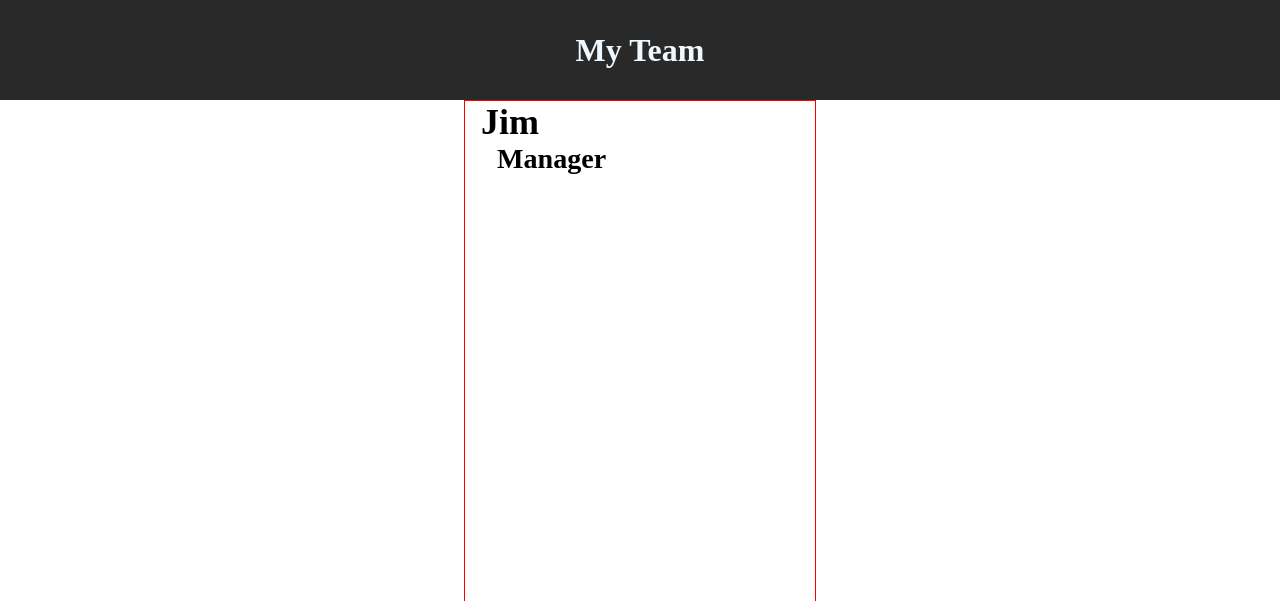
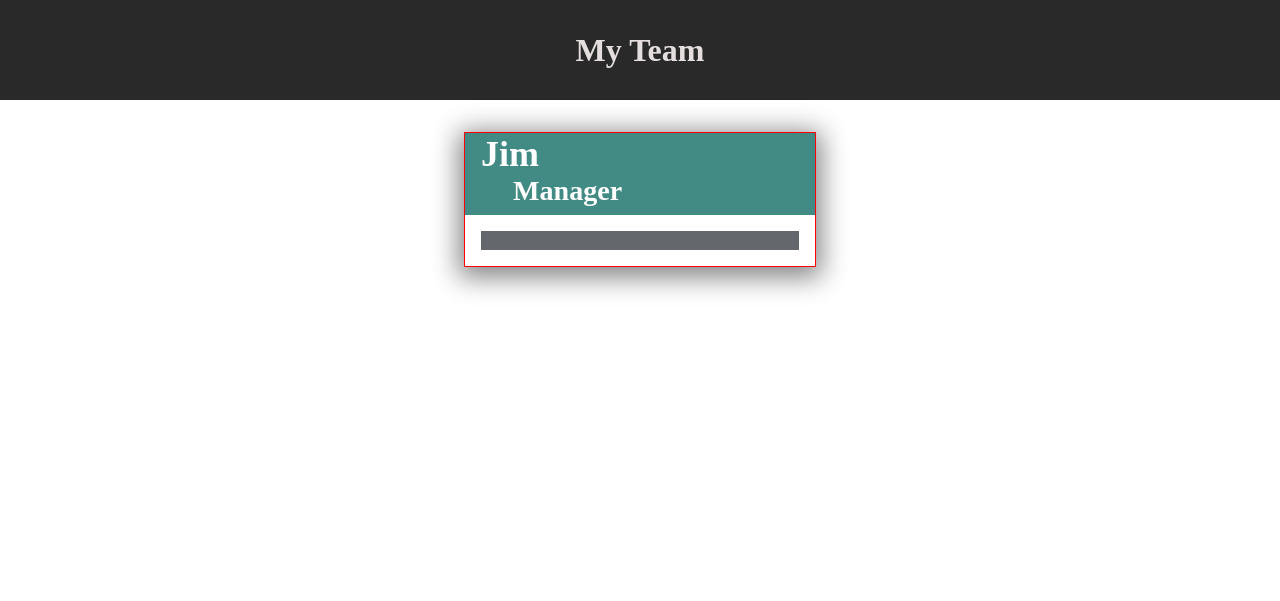
Before and after one commit to Atlas238/team-profile-generator, a website: page Develop/Output/index.html in a window 1280 px wide. Shown: the top 601 px of the page. Drawn offline with Linux system fonts and the light colour scheme.

Commit message:
styling template

```diff
--- a/Develop/Output/style.css
+++ b/Develop/Output/style.css
@@ -1,7 +1,9 @@
 :root {
     --primary: #292929;
     --primary-light: #505050;
-    --text: aliceblue;
+    --card-primary: #428a84;
+    --card-secondary: #64676b;
+    --text: rgb(228, 222, 222);
 }
 /* Scroll bar */
 ::-webkit-scrollbar {
@@ -43,7 +45,7 @@ header {
 header h1 {
     margin: auto 0;
     height:fit-content;
-    color:aliceblue;
+    color:var(--text);
 }
 
 main {
@@ -61,13 +63,18 @@ main {
 
 /* Design for Manager Card (Present on every generated HTML file) */
 .card {
+    margin: 2rem 2rem;
     border: 1px solid red;
     width:350px;
-    height:500px;
+    height:fit-content;
+    box-shadow: 0px 5px 25px 5px rgba(0,0,0,0.49);
 }
 
 .card-header {
+    color:white;
+    background-color: var(--card-primary);
     font-size: 1.5rem;
+    padding-bottom:0.5rem;
 }
 
 .employee-name {
@@ -76,26 +83,25 @@ main {
 }
 
 .role {
-    width:fit-content;
+    width:100%;
     padding-left: 2rem;
 }
 
 .role > icon {
-
+    padding: 0 0.5rem;
 }
 
- .card-body {
-
+.card-body {
+    padding: 1rem 1rem;
 }
 
 .card-list {
-    list-style: none;
+    padding: 0.6rem;
+    background-color: var(--card-secondary);
+    list-style-type: none;
+    color:var(--text);
 }
 
-.card-list.card-item {
+.card-item {
 
 }
-
-.card-item.card-link {
-
-} */. */
```
